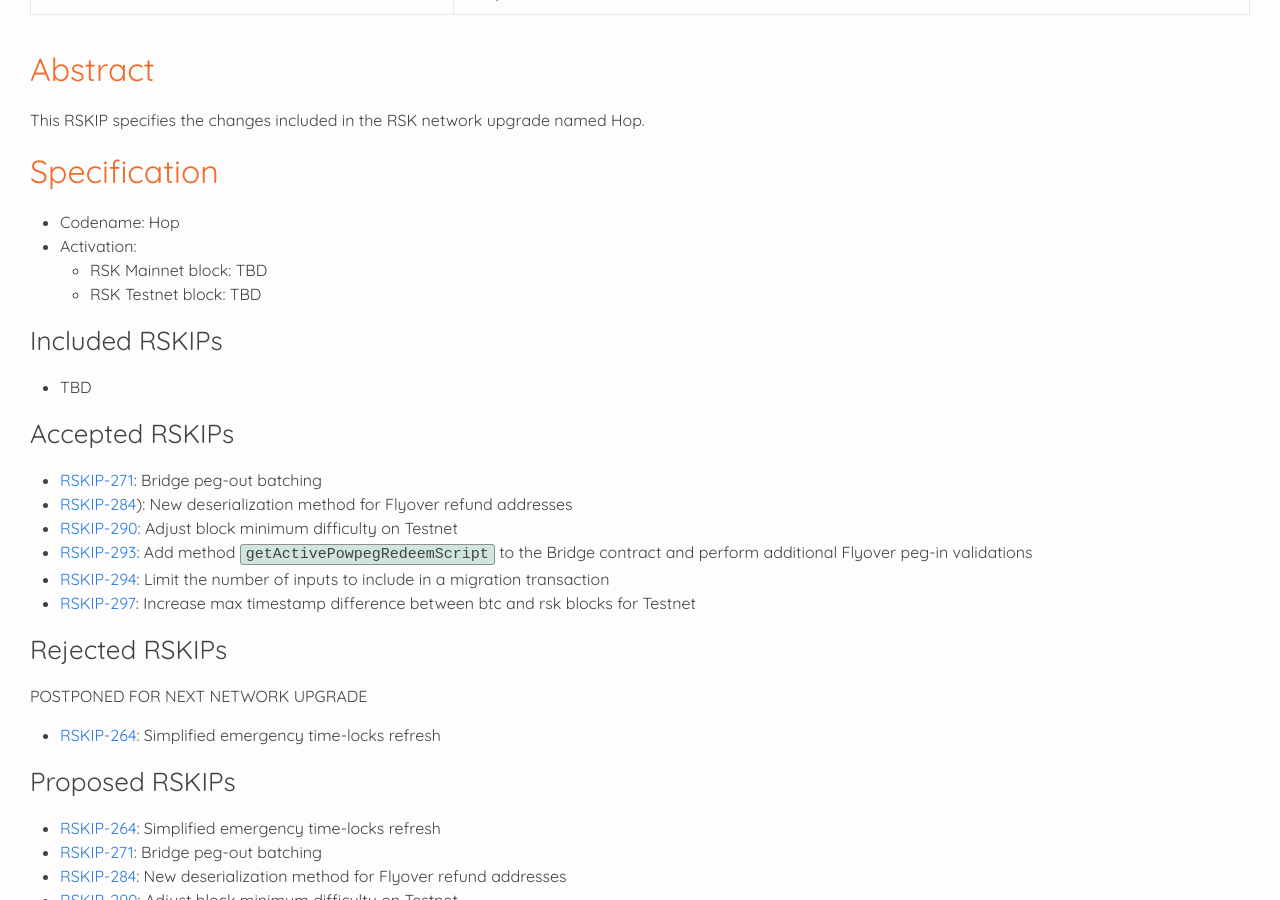
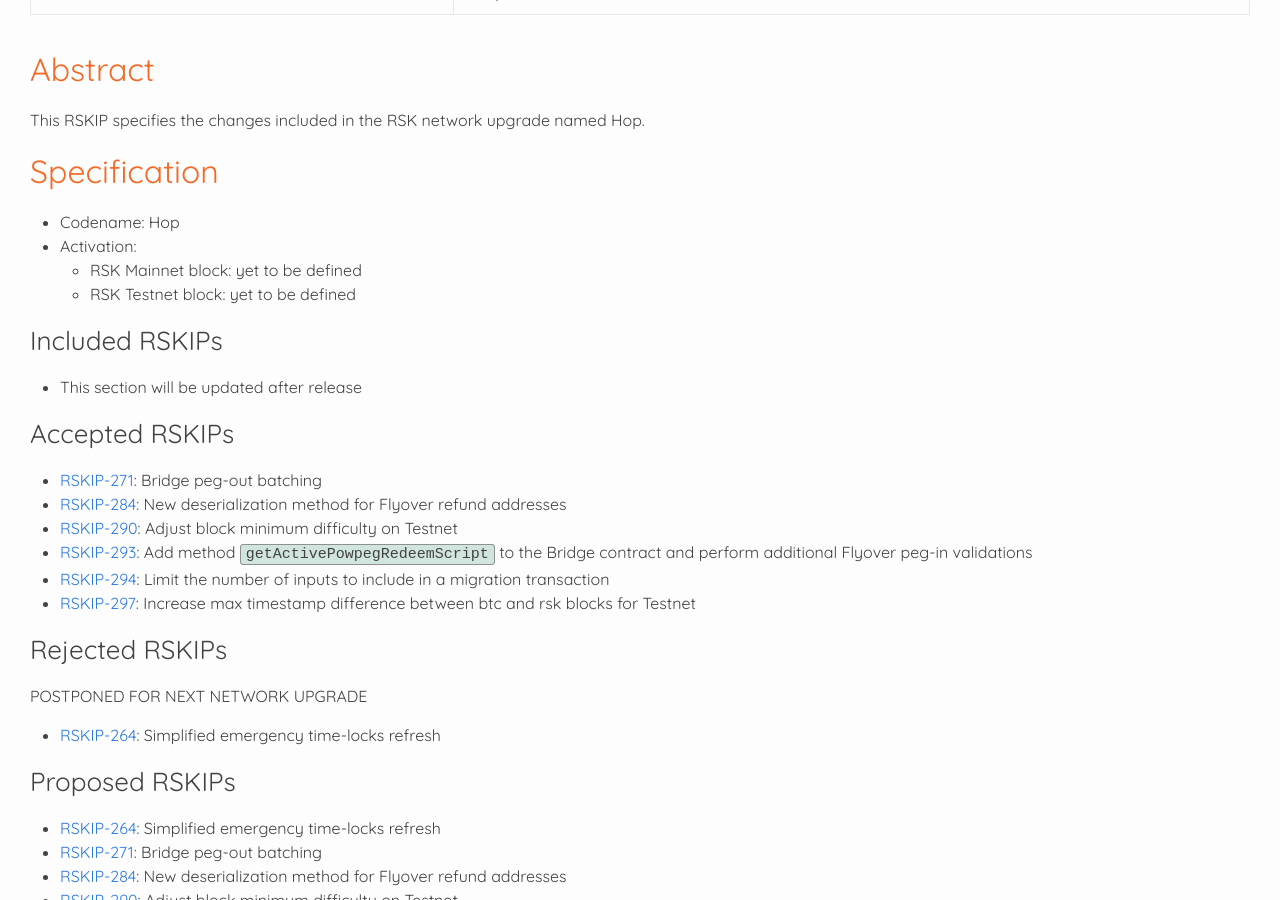
Before and after one commit to rsksmart/RSKIPs, a Jekyll site: the page built from IPs/RSKIP291.md, in a window 1280 px wide and 900 px high, scrolled down 615 px. Built offline with Jekyll 4.4.1, drawn with Linux system fonts in a browser that asks for light colours; our own code applies the rules of GitHub Pages for plain Markdown files.

Commit message:
Update RSKIP291.md

```diff
--- a/IPs/RSKIP291.md
+++ b/IPs/RSKIP291.md
@@ -29,17 +29,17 @@ This RSKIP specifies the changes included in the RSK network upgrade named Hop.
 
 - Codename: Hop
 - Activation:
-	- RSK Mainnet block: TBD
-	- RSK Testnet block: TBD
+	- RSK Mainnet block: yet to be defined
+	- RSK Testnet block: yet to be defined
 
 ### Included RSKIPs
 
-- TBD
+- This section will be updated after release
 
 ### Accepted RSKIPs
 
 - [RSKIP-271](https://github.com/rsksmart/RSKIPs/blob/master/IPs/RSKIP271.md): Bridge peg-out batching
-- [RSKIP-284](https://github.com/rsksmart/RSKIPs/blob/master/IPs/RSKIP284.md)): New deserialization method for Flyover refund addresses
+- [RSKIP-284](https://github.com/rsksmart/RSKIPs/blob/master/IPs/RSKIP284.md): New deserialization method for Flyover refund addresses
 - [RSKIP-290](https://github.com/rsksmart/RSKIPs/blob/master/IPs/RSKIP290.md): Adjust block minimum difficulty on Testnet
 - [RSKIP-293](https://github.com/rsksmart/RSKIPs/blob/master/IPs/RSKIP293.md): Add method `getActivePowpegRedeemScript` to the Bridge contract and perform additional Flyover peg-in validations
 - [RSKIP-294](https://github.com/rsksmart/RSKIPs/blob/master/IPs/RSKIP294.md): Limit the number of inputs to include in a migration transaction
```
